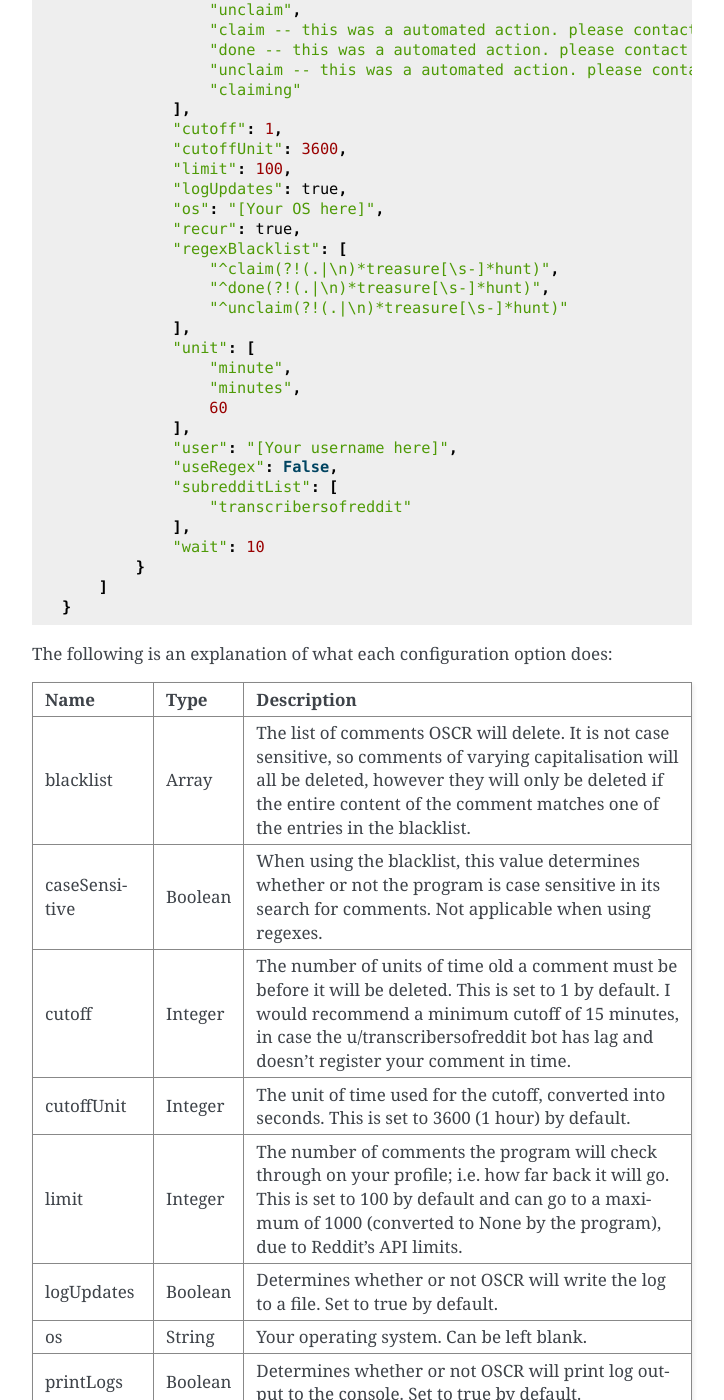
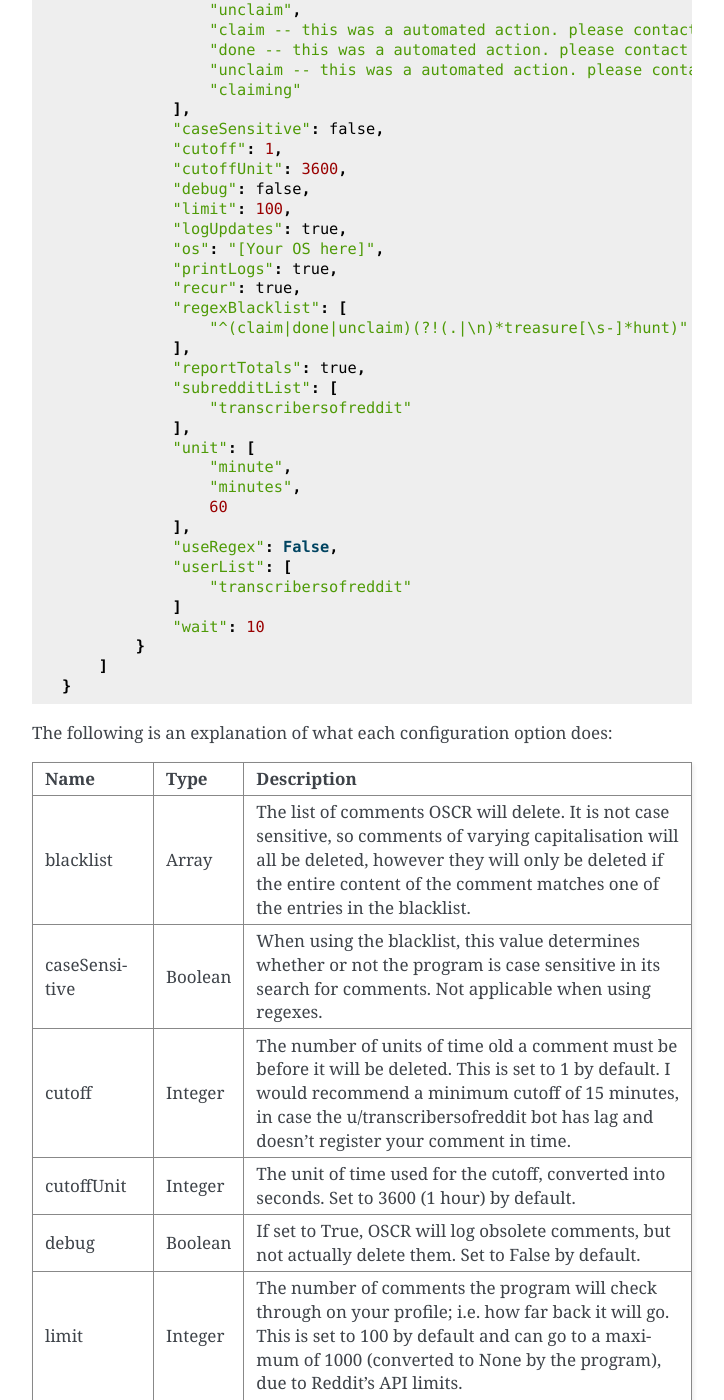
Before and after one commit to MurdoMaclachlan/oscr, a Sphinx documentation site: the page built from docs/source/configuration.rst, in a window 1280 px wide and 1400 px high, scrolled down 297 px. Shown: the whole window, without its empty margins (388-1112 px from the left). Built offline with Sphinx 7.4.7, drawn with Linux system fonts in a browser that asks for light colours; some of the changed text lies outside the part shown.

Commit message:
Update default config contents & explanation table

```diff
--- a/docs/source/configuration.rst
+++ b/docs/source/configuration.rst
@@ -15,27 +15,31 @@ Once properly intialised, there should be a ``config.json`` file in the followin
                    "unclaim -- this was a automated action. please contact me with any questions.",
                    "claiming"
                ],
+               "caseSensitive": false,
                "cutoff": 1,
                "cutoffUnit": 3600,
+               "debug": false,
                "limit": 100,
                "logUpdates": true,
                "os": "[Your OS here]",
+               "printLogs": true,
                "recur": true,
                "regexBlacklist": [
-                   "^claim(?!(.|\n)*treasure[\s-]*hunt)",
-                   "^done(?!(.|\n)*treasure[\s-]*hunt)",
-                   "^unclaim(?!(.|\n)*treasure[\s-]*hunt)"
+                   "^(claim|done|unclaim)(?!(.|\n)*treasure[\s-]*hunt)"
+               ],
+               "reportTotals": true,
+               "subredditList": [
+                   "transcribersofreddit"
                ],
                "unit": [
                    "minute",
                    "minutes",
                    60
                ],
-               "user": "[Your username here]",
                "useRegex": False,
-               "subredditList": [
+               "userList": [
                    "transcribersofreddit"
-               ],
+               ]
                "wait": 10
            }
        ]
@@ -60,7 +64,10 @@ The following is an explanation of what each configuration option does:
      - The number of units of time old a comment must be before it will be deleted. This is set to 1 by default. I would recommend a minimum cutoff of 15 minutes, in case the u/transcribersofreddit bot has lag and doesn't register your comment in time.
    * - cutoffUnit
      - Integer
-     - The unit of time used for the cutoff, converted into seconds. This is set to 3600 (1 hour) by default.
+     - The unit of time used for the cutoff, converted into seconds. Set to 3600 (1 hour) by default.
+   * - debug
+     - Boolean
+     - If set to True, OSCR will log obsolete comments, but not actually delete them. Set to False by default.
    * - limit
      - Integer
      - The number of comments the program will check through on your profile; i.e. how far back it will go. This is set to 100 by default and can go to a maximum of 1000 (converted to None by the program), due to Reddit's API limits.
@@ -79,15 +86,15 @@ The following is an explanation of what each configuration option does:
    * - regexBlacklist
      - Array
      - An alternative blacklist intended for use with regexes. Users not familiar with regexes are advised to ignore this list, as regexes are turned off by default and can cause harm to your profile if used without care.
+   * - reportTotals
+     - Boolean
+     - Determines whether or not OSCR will print total statistics to the log and console output. Set to True by default.
    * - subredditList
      - Array
      - The list of subreddits that OSCR cares about. Comments that are in the blacklist or match your set regexes but are not on one of these subreddits will be ignored. If the list is empty, OSCR will check comments on all subreddits.
    * - unit
      - Array
      - A list containing all the variations on the unit of time used for the wait variable; singular word, plural word, and integer equivalent converted into seconds. The default unit is minutes.
-   * - user
-     - String
-     - Your Reddit username.
    * - useRegex
      - Boolean
      - Determines whether the program should use the blacklist key, only deleting comments that exactly match it, or the regexBlacklist key, which allows for more flexible and powerful control over what the programs delete. It is set to False by default, and users not familiar with regexes should leave it this way, as getting your regex wrong can result in OSCR deleting a lot more than you intend.
```
